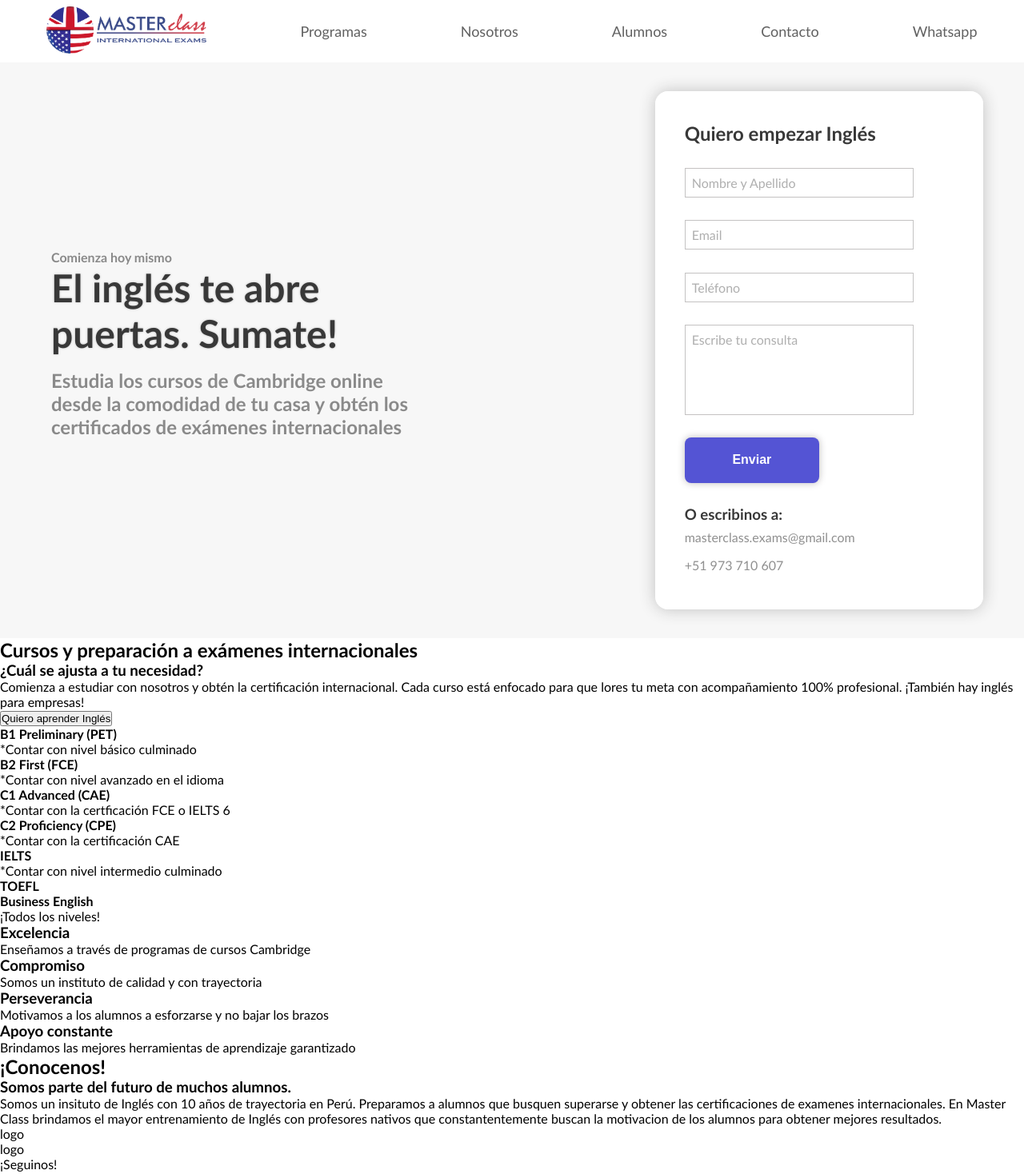
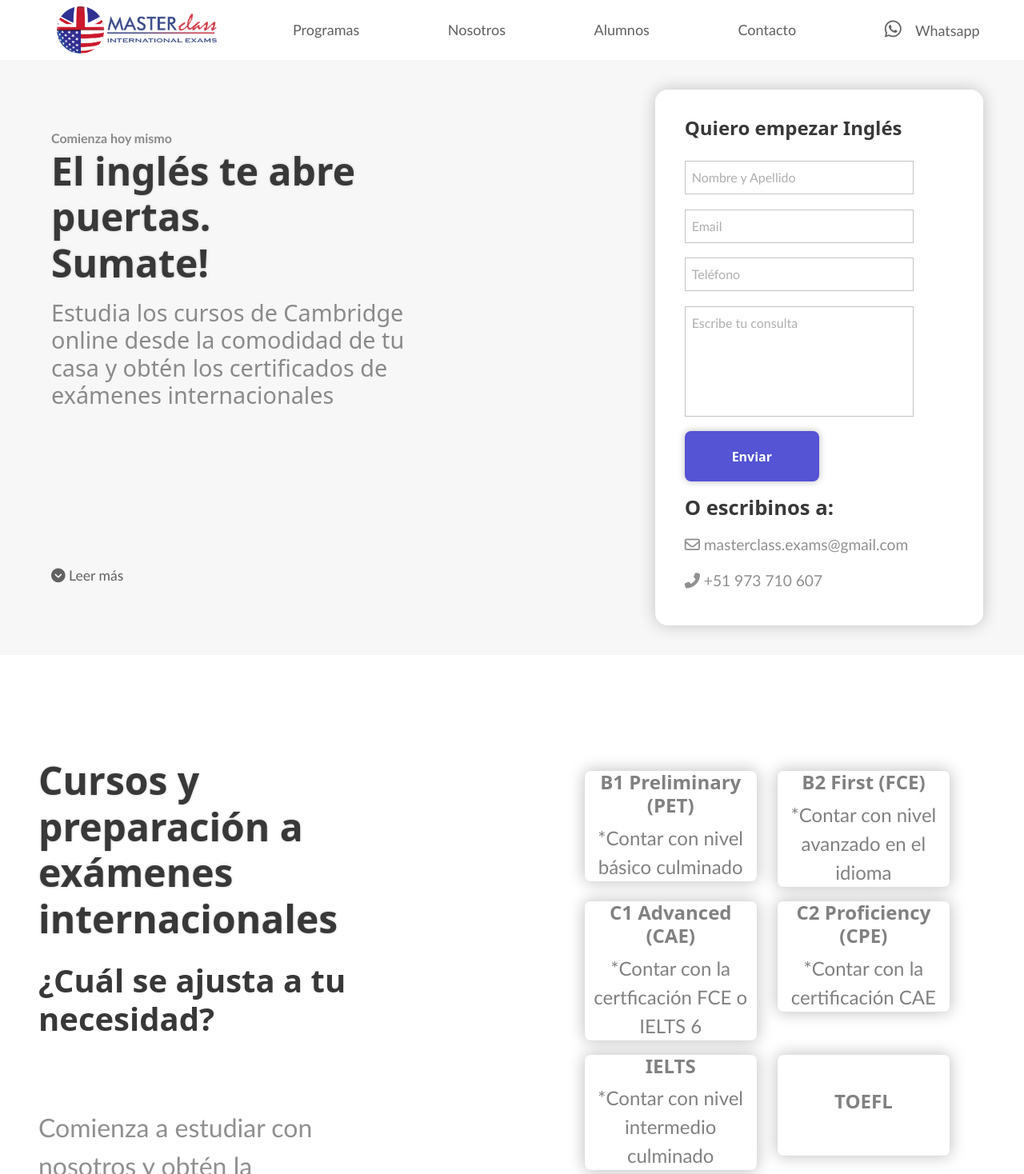
Before and after one commit to JuandGomezS/MasterClassProject, a website: page index.html in a window 1280 px wide. Shown: the top 1468 px of the page at 80% size. Drawn offline with nearby package versions, Linux system fonts and the light colour scheme.

Commit message:
feature: second section done

```diff
--- a/index.html
+++ b/index.html
@@ -5,21 +5,22 @@
 		<meta http-equiv="X-UA-Compatible" content="IE=edge" />
 		<meta name="viewport" content="width=device-width, initial-scale=1" />
 		<link rel="stylesheet" href="./css/style.css" />
-		<!-- <link href="https://cdn.jsdelivr.net/npm/bootstrap@5.0.2/dist/css/bootstrap.min.css" rel="stylesheet" integrity="sha384-EVSTQN3/azprG1Anm3QDgpJLIm9Nao0Yz1ztcQTwFspd3yD65VohhpuuCOmLASjC" crossorigin="anonymous"> -->
+		<script src="https://kit.fontawesome.com/fbdfe9d794.js" crossorigin="anonymous"></script>
+		<link href="https://cdn.jsdelivr.net/npm/bootstrap@5.0.2/dist/css/bootstrap.min.css" rel="stylesheet" integrity="sha384-EVSTQN3/azprG1Anm3QDgpJLIm9Nao0Yz1ztcQTwFspd3yD65VohhpuuCOmLASjC" crossorigin="anonymous">
 		<title>MasterClass Exams</title>
 	</head>
 	<body>
 		<!--HEADER-->
         <header>
-            <nav class="navbar navbar-default">
-                <ul class="navbar-nav">
+            <nav class="">
+                <ul class="">
                     <li class="nav-item logo"><img src="./img/LOGO MASTERCLASS.png" alt="">
                     </li>
                     <li class="nav-item"><a class="nav-link" href="#">Programas</a></li>
                     <li class="nav-item"><a class="nav-link" href="#">Nosotros</a></li>
                     <li class="nav-item"><a class="nav-link" href="#">Alumnos</a></li>
                     <li class="nav-item"><a class="nav-link" href="#">Contacto</a></li>
-                    <li class="nav-item"><a class="nav-link" href="#">Whatsapp</a></li>
+                    <li class="nav-item"><a class="nav-link" href="#"><i class="icono fab fa-whatsapp"></i> Whatsapp</a></li>
                 </ul>
             </nav>
         </header>
@@ -27,13 +28,18 @@
 		<div class="intro">
 			<div class="intro-presentacion">
 				<span class="intro-presentacion-texto">
-					<p>Comienza hoy mismo</p>
+					<p >Comienza hoy mismo</p>
 					<h1>El inglés te abre puertas. Sumate!</h1>
 					<h2>
 						Estudia los cursos de Cambridge online desde la comodidad de tu casa y obtén los certificados de
 						exámenes internacionales
 					</h2>
+
 				</span>
+				<p>
+					<a class="" href="#programas"><i class="fas fa-chevron-circle-down"></i> Leer más</a>
+				</p>
+
 			</div>
 			<div class="intro-form">
 				<fieldset>
@@ -53,53 +59,82 @@
 						<input type="submit" value="Enviar" class="submit" />
 						<span class="intro-form-escribinos">
 							<h3>O escribinos a:</h3>
-							<p>masterclass.exams@gmail.com</p>
-							<p>+51 973 710 607</p>
+							<p><i class="far fa-envelope"></i> masterclass.exams@gmail.com</p>
+							<p> <i class="fas fa-phone-alt"></i> +51 973 710 607</p>
 						</span>
 					</form>
 				</fieldset>
 			</div>
 		</div>
 		<main>
-			<section id="programas">
-				<div>
+			<section id="programas" class="d-flex align-content-center flex-row">
+				<div class="left-programs">
 					<h2>Cursos y preparación a exámenes internacionales</h2>
 					<h3>¿Cuál se ajusta a tu necesidad?</h3>
 					<p>
 						Comienza a estudiar con nosotros y obtén la certificación internacional. Cada curso está
-						enfocado para que lores tu meta con acompañamiento 100% profesional. ¡También hay inglés para
+						enfocado para que logres tu meta con acompañamiento 100% profesional. ¡También hay inglés para
 						empresas!
 					</p>
 					<button type="submit">Quiero aprender Inglés</button>
 				</div>
-				<div>
-					<span>
+				<div class="right-programs row">
+					<div class="col-sm-6 ">
+						<div class="e">
+							<div class="inside">
 								<h4>B1 Preliminary (PET)</h4>
 						    	<p>*Contar con nivel básico culminado</p>
-					</span>
-					<span>
+							</div>
+						</div>
+					</div>
+					<div class="col-sm-6 ">
+						<div class="e">
+							<div class="inside">
 								<h4>B2 First (FCE)</h4>
 							 	<p>*Contar con nivel avanzado en el idioma</p>
-					</span>
-					<span>
+							</div>
+						</div>
+					</div>
+					<div class="col-sm-6">
+						<div class="e">
+							<div class="inside">
 								<h4>C1 Advanced (CAE)</h4>
 								<p>*Contar con la certficación FCE o IELTS 6</p>
-					</span>
-					<span>
+							</div>
+						</div>
+					</div>
+					<div class="col-sm-6">
+						<div class="e">
+							<div class="inside">
 								<h4>C2 Proficiency (CPE)</h4>
 								<p>*Contar con la certificación CAE</p>
-					</span>
-					<span>
+							</div>
+						</div>
+					</div>
+					<div class="col-sm-6">
+						<div class="e">
+							<div class="inside">
 								<h4>IELTS</h4>
 								<p>*Contar con nivel intermedio culminado</p>
-					</span>
-					<span>
+							</div>
+						</div>
+					</div>
+					<div class="col-sm-6">
+						<div class="e">
+							<div class="inside">
 								<h4>TOEFL</h4>
-					</span>
-					<span>
+							</div>
+
+						</div>
+					</div>
+					<div class="col-sm-6">
+						<div class="e">
+							<div class="inside">
 								<h4>Business English</h4>
 								<p>¡Todos los niveles!</p>
-					</span>
+							</div>
+						</div>
+					</div>
 				</div>
 			</section>
 
@@ -189,6 +224,6 @@
 			</div>
 		</footer>
 
-		<!-- <script src="https://cdn.jsdelivr.net/npm/bootstrap@5.0.2/dist/js/bootstrap.bundle.min.js" integrity="sha384-MrcW6ZMFYlzcLA8Nl+NtUVF0sA7MsXsP1UyJoMp4YLEuNSfAP+JcXn/tWtIaxVXM" crossorigin="anonymous"></script> -->
+		<script src="https://cdn.jsdelivr.net/npm/bootstrap@5.0.2/dist/js/bootstrap.bundle.min.js" integrity="sha384-MrcW6ZMFYlzcLA8Nl+NtUVF0sA7MsXsP1UyJoMp4YLEuNSfAP+JcXn/tWtIaxVXM" crossorigin="anonymous"></script>
 	</body>
 </html>
--- a/sass/base/_import.scss
+++ b/sass/base/_import.scss
@@ -1,3 +1,4 @@
 @import '../components/set';
 @import '../components/header';
-@import '../components/intro'
+@import '../components/intro';
+@import '../components/programs'
--- a/sass/components/_header.scss
+++ b/sass/components/_header.scss
@@ -11,7 +11,7 @@
 	justify-content: space-around;
 	align-items: center;
 	flex-wrap: wrap;
-	>ul {
+	ul {
 		width: 100%;
 		height: 100%;
 		display: flex;
@@ -20,19 +20,24 @@
 		justify-content: space-around;
 		align-items: center;
 		flex-wrap: wrap;
+		i{
+			margin-right: 0.8rem;
+			font-size: 1.5rem !important;
+		}
 	}
+
 }
 .nav-item {
 	padding: 0.5rem 1rem;
 }
 .nav-link {
-	text-decoration: none;
-	color: rgb(97,97,97);
-	font-size: 800;
-	font-size: large;
+	text-decoration: none !important;
+	font-family: 'Gill Sans', 'Gill Sans MT', Calibri, 'Trebuchet MS', sans-serif !important;
+	color: rgb(97,97,97) !important;
+	font-size: large !important;
 }
 .logo {
-	>img {
+	img {
 		width: 200px;
 	}
 }
--- a/sass/components/_intro.scss
+++ b/sass/components/_intro.scss
@@ -1,6 +1,6 @@
 /* Intro */
 .intro {
-	height: 90vh;
+	height: 93vh;
 	width: 100%;
 	display: flex;
 	justify-content: space-around;
@@ -8,7 +8,6 @@
 	margin: auto;
 	background: rgb(247,247,247);
 	flex-wrap: wrap;
-}
 	.intro-presentacion {
 		height: 100%;
 		display: flex;
@@ -17,27 +16,42 @@
 		justify-content: space-around;
 		width: 50%;
 		margin: auto;
-}
 		.intro-presentacion-texto {
-	>h1 {
+			h1 {
 				font-size: 3rem;
 				color: rgb(56,56,56);
 				width: 60%;
 				text-shadow: 0px 0px 3px rgb(190, 190, 190);
+				font-weight: 700 !important;
 			}
-	>h2 {
-		font-size: 1.5rem;
-		font-weight: lighter;
+
+			h2 {
+				font-size: 1.8rem;
+				font-weight: 400 !important;
 				padding: 1rem 0rem;
 				color: rgb(138,138,138);
 				width: 70%;
 				word-wrap: break-word;
-		text-justify: left;
-	}
-	>p {
+				text-align: left !important; }
+
+			p {
 				font-size: 1rem;
 				font-weight: bold;
 				color: rgb(137,137,137);
+			}
+
+		}
+		p{
+			width: 100%;
+			a{
+				text-decoration: none !important;
+				font-family: 'Gill Sans', 'Gill Sans MT', Calibri, 'Trebuchet MS', sans-serif !important;
+				color: rgb(97,97,97) !important;
+				font-size: 1.1rem !important;
+				margin-top: 0 !important;
+				text-align: left;
+
+			}
 		}
 	}
 	.intro-form {
@@ -47,7 +61,7 @@
 		align-items: center;
 		justify-content: space-around;
 		width: 40%;
-	>fieldset {
+		fieldset {
 			height: 90%;
 			display: flex;
 			flex-direction: column;
@@ -59,14 +73,14 @@
 			border: none;
 			box-shadow: 0px 0px 20px 0px rgb(192, 192, 192);
 			background-color: white;
-		>form {
+			form {
 				height: 100%;
 				display: flex;
 				flex-direction: column;
 				justify-content: space-around;
 				width: 90%;
 				padding: 2rem 1rem;
-			>h3 {
+				h3 {
 					color: rgb(56,56,56);
 					font-size: 1.5rem;
 				}
@@ -86,7 +100,7 @@
 					font-family: 'Gill Sans', 'Gill Sans MT', Calibri, 'Trebuchet MS', sans-serif;
 					font-size: 1rem;
 				}
-			>.submit {
+				.submit {
 					width: 50%;
 					border: none;
 					box-shadow: 0px 0px 10px 0px rgb(189, 187, 187);
@@ -99,16 +113,18 @@
 					margin-bottom: 1rem;
 					padding: 1.2rem 0rem;
 				}
-			>.intro-form-escribinos {
-				>h3 {
+				.intro-form-escribinos {
+					h3 {
 						color: rgb(56,56,56);
+						font-size: 1.6rem;
 					}
-				>p {
+					p {
 						color: rgb(144,144,144);
-					font-size: 1rem;
+						font-size: 1.2rem;
 						padding: 0.5rem 0rem;
 					}
 				}
 			}
 		}
 	}
+}
--- /dev/null
+++ b/sass/components/_programs.scss
@@ -0,0 +1,72 @@
+#programas {
+    height: 100vh;
+    width: 100%;
+    margin-top: 2rem;
+    .left-programs {
+        width: 55%;
+        margin-right: 3rem;
+        h2 {
+            margin: 6rem 3rem 1rem 3rem;
+            font-size: 3rem;
+            color: rgb(56, 56, 56);
+            width: 60%;
+            text-shadow: 0px 0px 3px rgb(190, 190, 190);
+            font-weight: 700 !important;
+        }
+        h3 {
+            margin: 1rem 3rem 3rem 3rem;
+            color: rgb(56, 56, 56);
+            font-size: 2.5rem;
+            padding: 0.5rem 0rem;
+        }
+        p {
+            color: rgb(144, 144, 144);
+            font-size: 2rem;
+            padding: 2rem 3rem 3rem 0rem;
+            margin: 1rem 3rem 3rem 3rem;
+        }
+        button {
+            width: 15rem;
+            border: none;
+            box-shadow: 0px 0px 10px 0px #bdbbbb;
+            background-color: #5454d4;
+            border-radius: 0.5rem;
+            color: white;
+            font-size: 1.2rem;
+            font-weight: bold;
+            margin: 1rem 3rem 3rem 3rem;
+            padding: 1.2rem 0rem;
+        }
+    }
+    .right-programs {
+        width: 45%;
+        margin:6rem 5rem;
+
+        .e{
+            margin-top: 1rem;
+            border: 1px solid rgb(226, 223, 223);
+            border-radius: 0.5rem;
+            box-shadow: 0px 0px 20px 0px rgb(192, 192, 192);
+            min-width: 12rem;
+            min-height: 8rem;
+            display: flex;
+            align-items: center;
+            justify-content: center;
+            .inside{
+
+                h4{
+                    color: rgb(129, 129, 129);
+                    text-align: center;
+                }
+                p{
+                    color: rgb(129, 129, 129);
+                    text-align: center;
+                    font-size: 1.5rem;
+
+                }
+
+            }
+        }
+
+    }
+}
--- a/sass/components/_set.scss
+++ b/sass/components/_set.scss
@@ -28,4 +28,5 @@
 }
 p {
 	margin-bottom: 0 !important;
+	font-family: 'Gill Sans', 'Gill Sans MT', Calibri, 'Trebuchet MS', sans-serif !important;
 }
```
Also changed, not shown: css/style.css, 1 other file. Lines whose indentation alone changed are shown as unchanged.
